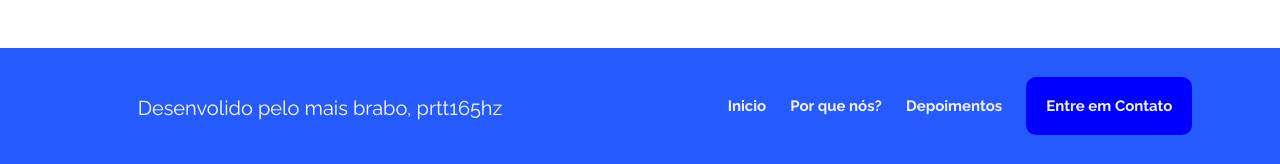
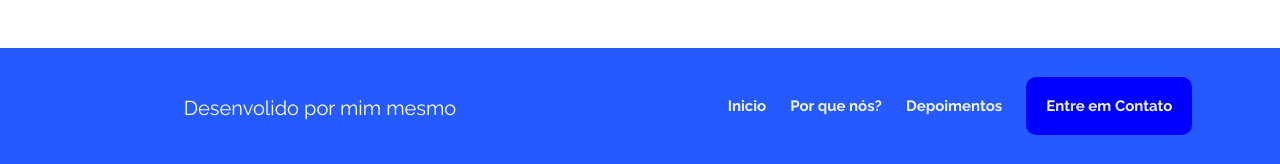
Before and after one commit to pedroTI1/paginaHTML, a plain HTML site: page index.html in a window 1280 px wide. Shown: the part 4687-4851 px from the top of the page. Drawn offline with Linux system fonts and the light colour scheme.

Commit message:
pequena alteração

```diff
--- a/index.html
+++ b/index.html
@@ -163,7 +163,7 @@
     </section>
 
     <footer >
-        <h4>Desenvolido pelo mais brabo, prtt165hz</h4>
+        <h4>Desenvolido por mim mesmo</h4>
         <div class="itens-menu">
             <a href="#" target="_blank">Inicio</a>
             <a href="#" target="_blank">Por que nós?</a>
```
